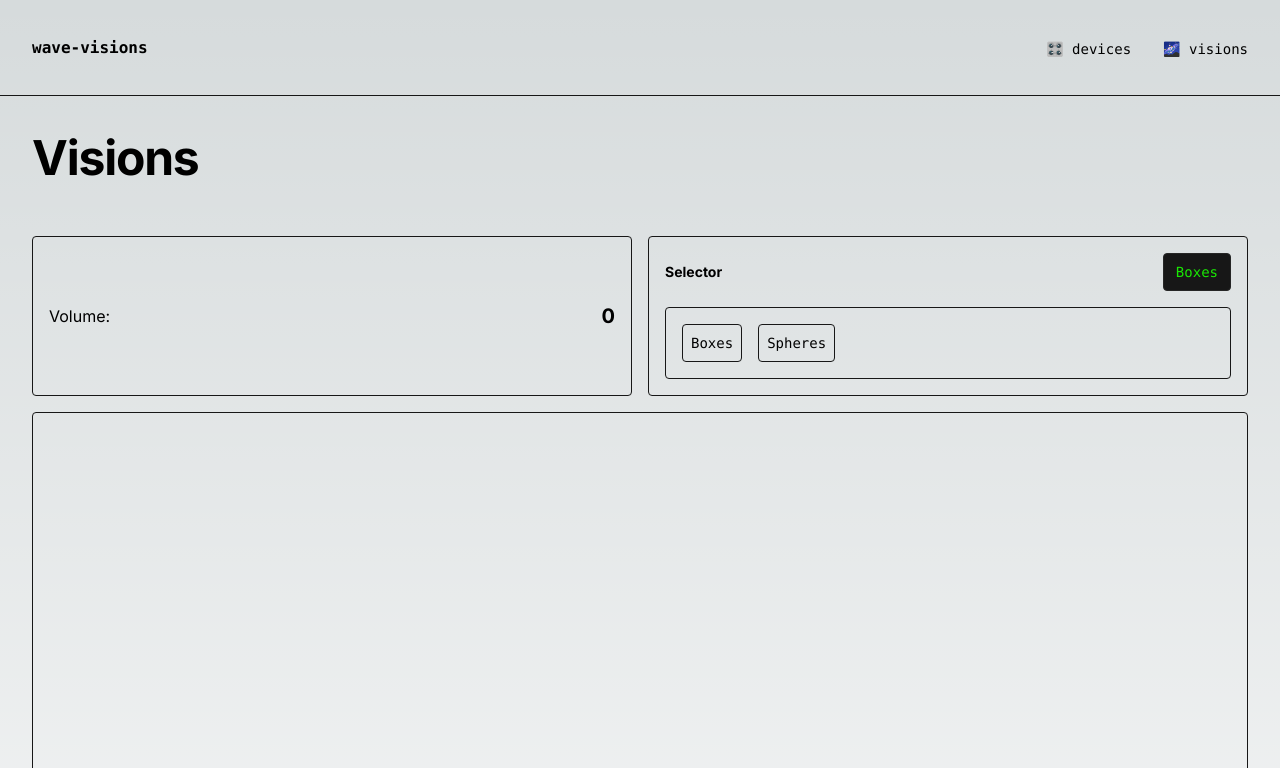
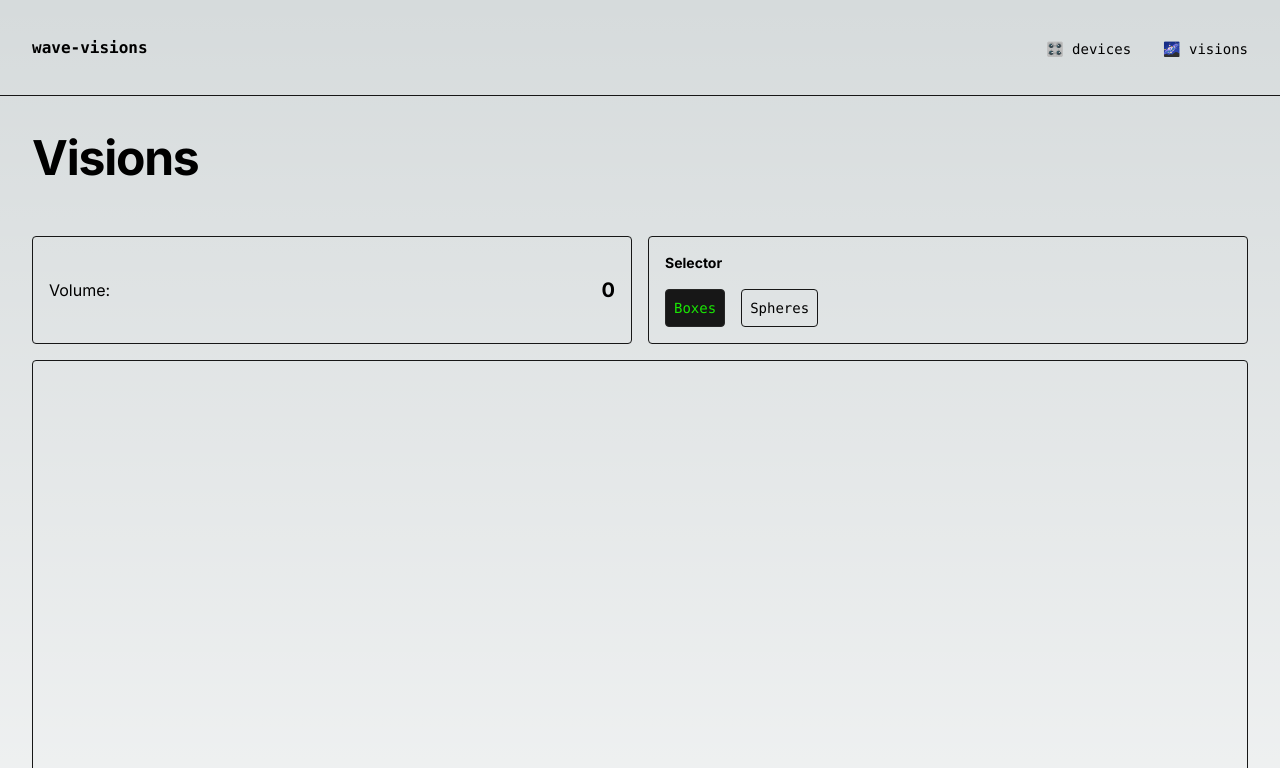
Before and after one commit to kalynbeach/wave-visions, a Next.js app: page /visions in a window 1280 px wide. Shown: the top 768 px of the page. Built offline with nearby package versions, Linux system fonts and the light colour scheme; no server answers.

Commit message:
refactor and clean up VisionSelector component

```diff
--- a/src/app/visions/VisionSelector.tsx
+++ b/src/app/visions/VisionSelector.tsx
@@ -1,6 +1,23 @@
 'use client'
 
 import { useVisions } from '../visions-context'
+
+type VisionSelectorButtonProps = {
+  name: string
+  isSelected: boolean
+  onClick: () => void
+}
+
+function VisionSelectorButton({ name, isSelected, onClick }: VisionSelectorButtonProps) {
+  return (
+    <div
+      className={`p-2 text-sm font-mono cursor-pointer transition hover:text-kb-green border rounded ${isSelected ? 'text-kb-green bg-neutral-900 border-neutral-800' : 'border-neutral-900'}`}
+      onClick={onClick}
+    >
+      { name }
+    </div>
+  )
+}
 
 export default function VisionSelector() {
   const [visionsState, setVisionsState] = useVisions()
@@ -15,17 +32,11 @@ export default function VisionSelector() {
         <span className='text-sm font-bold'>
           Selector
         </span>
-        <code className='px-3 py-2 bg-neutral-900 border border-neutral-800 rounded text-sm text-kb-green'>
-          { visionsState.selected }
-        </code>
+
       </section>
-      <section className='p-4 flex flex-row gap-4 border border-neutral-900 rounded'>
-        <span className='p-2 text-sm font-mono cursor-pointer transition hover:text-kb-green border border-neutral-900 rounded' onClick={() => setSelectedVision('Boxes')}>
-          Boxes
-        </span>
-        <span className='p-2 text-sm font-mono cursor-pointer transition hover:text-kb-green border border-neutral-900 rounded' onClick={() => setSelectedVision('Spheres')}>
-          Spheres
-        </span>
+      <section className='flex flex-row gap-4'>
+        <VisionSelectorButton name='Boxes' isSelected={visionsState.selected === 'Boxes'} onClick={() => setSelectedVision('Boxes')} />
+        <VisionSelectorButton name='Spheres' isSelected={visionsState.selected === 'Spheres'} onClick={() => setSelectedVision('Spheres')} />
       </section>
     </div>
   )
```
